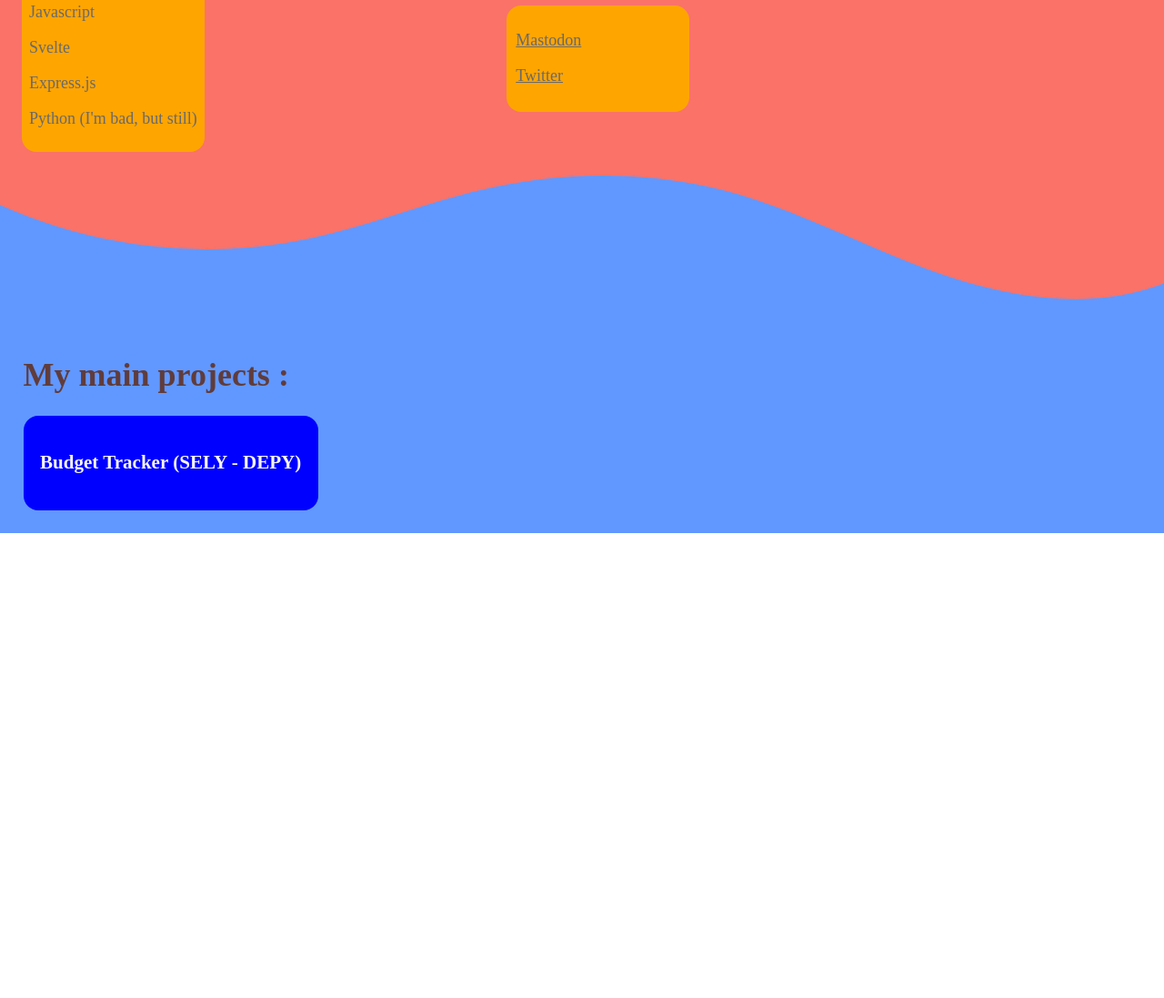
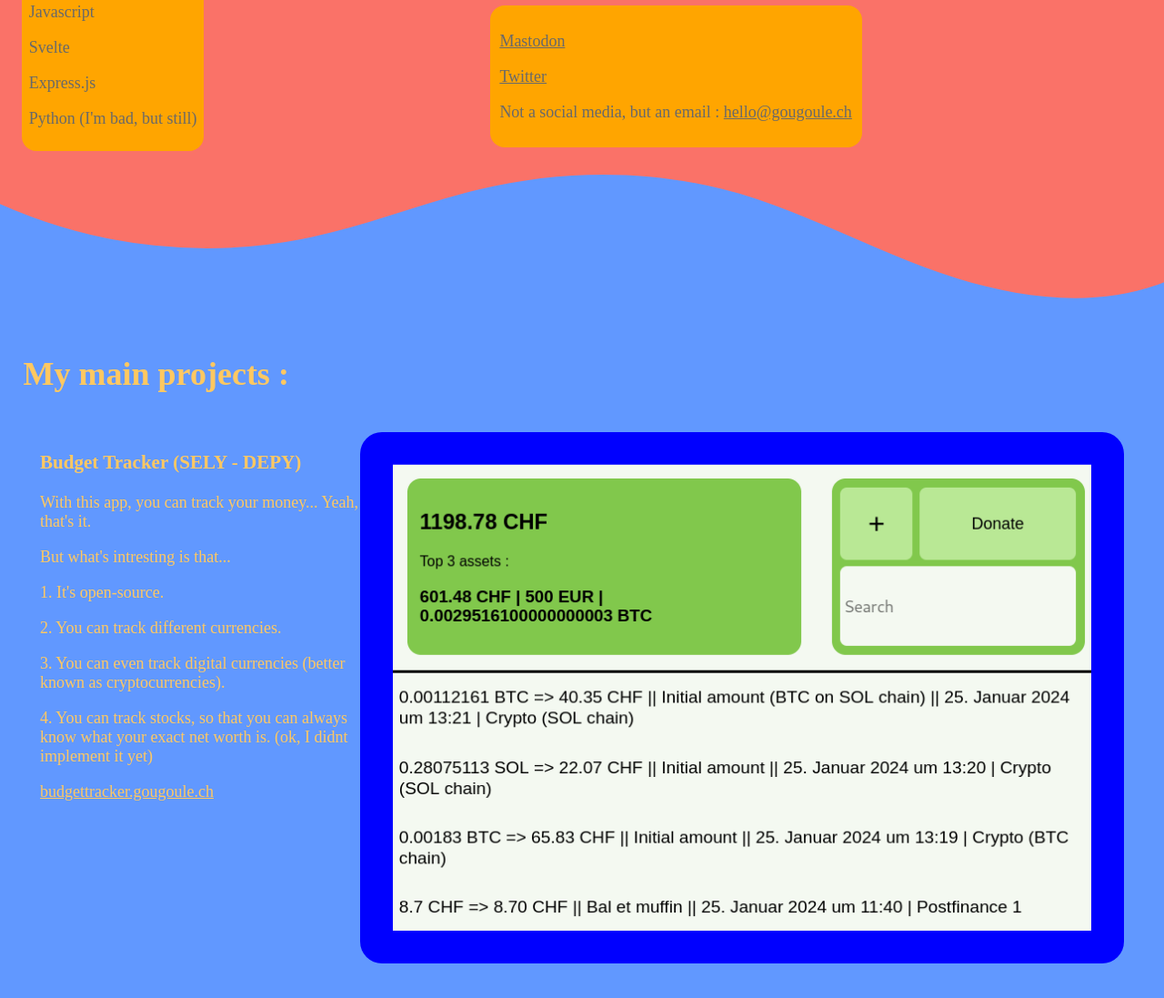
Before and after one commit to pioucraft/portfolio, a plain HTML site: page index.html in a window 1280 px wide. Shown: the part 1007-2104 px from the top of the page at 91% size. Before the commit the page ends 1593 px from the top, so only its background shows below. Drawn offline with Linux system fonts and the light colour scheme.

Commit message:
ahhhhh I'm bored

```diff
--- a/index.html
+++ b/index.html
@@ -41,10 +41,13 @@
                 <div id="socialMedias">
 
                     <p><a href="https://mstdn.social/@pfannkuchen">Mastodon</a></p>
-                    <p><a href="https://twitter.com/@pfaaaaannkuchen">Twitter</a></p></div>
+                    <p><a href="https://twitter.com/@pfaaaaannkuchen">Twitter</a></p>
+                    <p>Not a social media, but an email : <a href="mailto:hello@gougoule.ch">hello@gougoule.ch</a></p>
                 </div>
 
             </div>
+
+        </div>
 
 
 
@@ -56,11 +59,26 @@
     </div>
 
     <div id="mainProjects">
-        <h1>My main projects :</h1>
-        <div class="mainProject">
-            <h3>Budget Tracker (SELY - DEPY)</h3>
-            <p></p>
+        <div>
+            <h1>My main projects :</h1>
         </div>
+        <div id="mainProjects-list">
+            <div class="mainProject">
+                <div><h3>Budget Tracker (SELY - DEPY)</h3>
+                    <p>With this app, you can track your money... Yeah, that's it.</p>
+                    <p>But what's intresting is that...</p>
+                    <p>1. It's open-source.</p>
+                    <p>2. You can track different currencies.</p>
+                    <p>3. You can even track digital currencies (better known as cryptocurrencies).</p>
+                    <p>4. You can track stocks, so that you can always know what your exact net worth is. (ok, I didnt implement it yet)</p>
+                    <a href="https://budgettracker.gougoule.ch">budgettracker.gougoule.ch</a>
+                </div>
+
+                <img id="budgettrackerImage" src="static/budgettracker.png" alt="">
+            </div>
+
+        </div>
+
     </div>
 </body>
 </html>
--- a/style.css
+++ b/style.css
@@ -71,7 +71,7 @@ body, html {
     background-color: #fa7268;
     padding: 3vh;
     padding-top: 5vh;
-    color: wheat;
+    color: #68F0FA;
 }
 
 .custom-shape-divider-bottom-1706274824 {
@@ -123,19 +123,38 @@ a {
 #mainProjects {
     padding: 2%;
     background-color: #6198ff;
-    color: #603c3c;
+    color: #FFC861;
+}
+
+#mainProjects-list {
+    width: 100%;
 }
 
 .mainProject {
-    background-color: blue;
-    color: whitesmoke;
     width: fit-content;
     padding: 1.5%;
     border-radius: 2vh;
+    display: flex;
+    flex-direction: row;
+    justify-content: space-evenly;
+}
+
+#budgettrackerImage {
+    max-width: 100%;
+    background-color: blue;
+    padding: 3%;
+    border-radius: 3vh;
+    max-width: 60vw;
 }
 
 @media screen and (max-width: 100vh) {
     #topFirstElements {
         grid-template-areas: "1" "2";
     }
+    .mainProject {
+        flex-direction: column;
+    }
+    #budgettrackerImage {
+        max-width: 90vw;
+    }
 }
```
Also changed, not shown: static/budgettracker.png (added).
